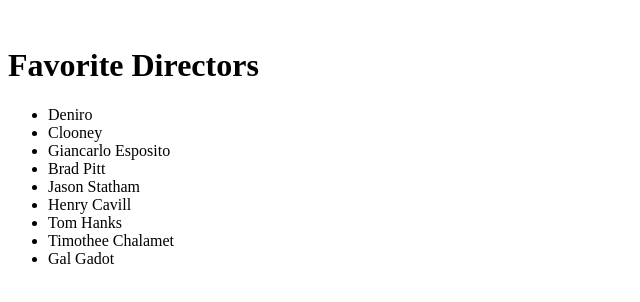
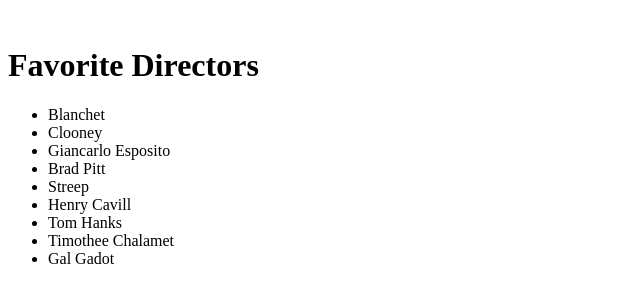
Before and after one commit to rbailey000/github-demo, a plain HTML site: page actors.html in a window 1280 px wide. Shown: the full height of the page, 0-640 px from the left. Drawn offline with Linux system fonts and the light colour scheme.

Commit message:
added more actresses

```diff
--- a/actors.html
+++ b/actors.html
@@ -11,11 +11,11 @@
 <body>
     <h1>Favorite Directors</h1>
     <ul>
-        <li>Deniro</li>
+        <li>Blanchet</li>
         <li>Clooney</li>
         <li>Giancarlo Esposito</li>
         <li>Brad Pitt</li>
-        <li>Jason Statham</li>
+        <li>Streep</li>
         <li>Henry Cavill</li>
         <li>Tom Hanks</li>
         <li>Timothee Chalamet</li>
```
